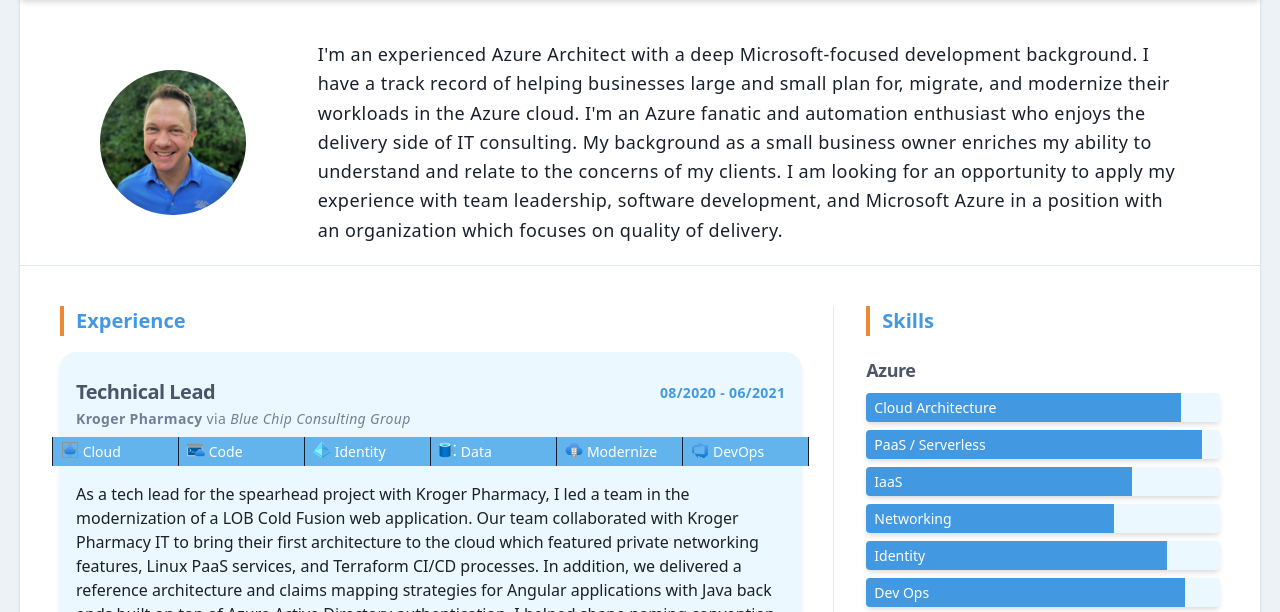
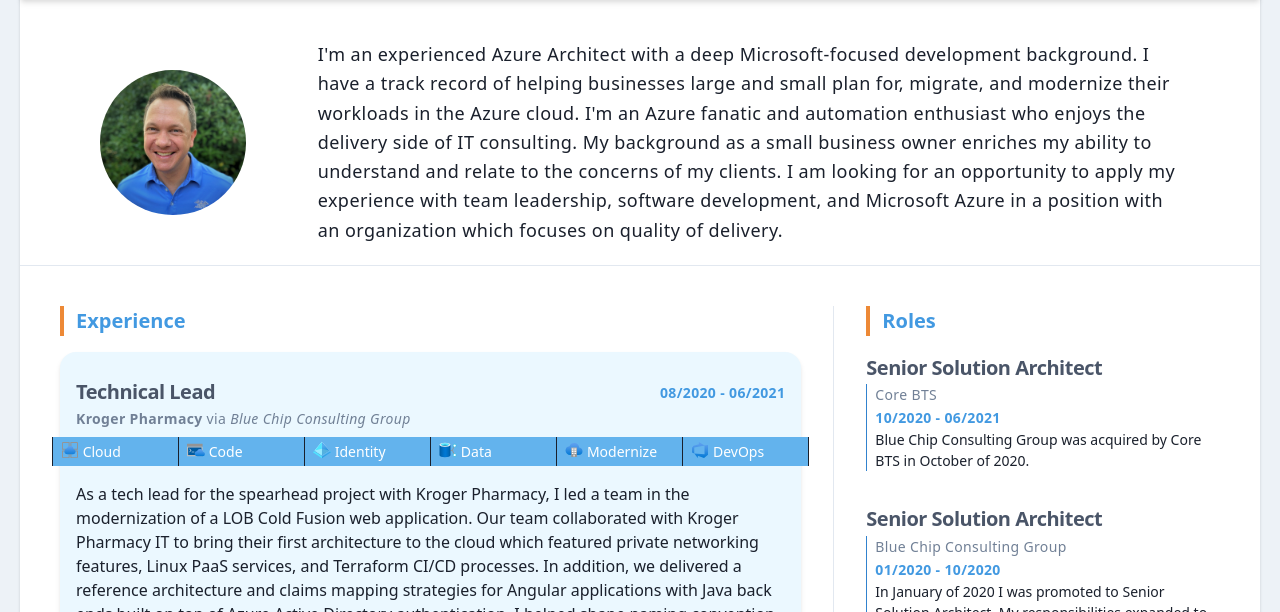
Before and after one commit to jkewley/personalsite, a Gatsby site: page / in a window 1280 px wide. Shown: the part 159-771 px from the top of the page. Built offline with nearby package versions, Linux system fonts and the light colour scheme; Gatsby itself is replaced by a stand-in of ours.

Commit message:
Added employment/roles

```diff
--- a/src/pages/index.js
+++ b/src/pages/index.js
@@ -10,9 +10,11 @@ import {
   SEO,
   Skills,
   Summary,
+  Timeline,
 } from '../components';
 
 import React from 'react';
+import SocialIcon from '../components/social_icon';
 import resume from '../../data/profile';
 
 const Home = () => (
@@ -30,10 +32,10 @@ const Home = () => (
       <div className="border-b border-neutral-300 pb-2 my-5 py-5 px-10 lg:flex">
         <div className="lg:w-2/3 lg:pr-8">
           {resume.experience && <Experience data={resume.experience} />}
-          {/* {resume.employment && <Timeline data={resume.employment} />} */}
           {resume.projects && <Projects data={resume.projects} />}
         </div>
         <div className="lg:w-1/3 lg:pl-8 lg:border-l lg:border-neutral-300 ">
+          {resume.employment && <Timeline data={resume.employment} />}
           {resume.skills && <Skills data={resume.skills} />}
           {resume.education && <Education data={resume.education} />}
           {resume.sidebar &&
```
